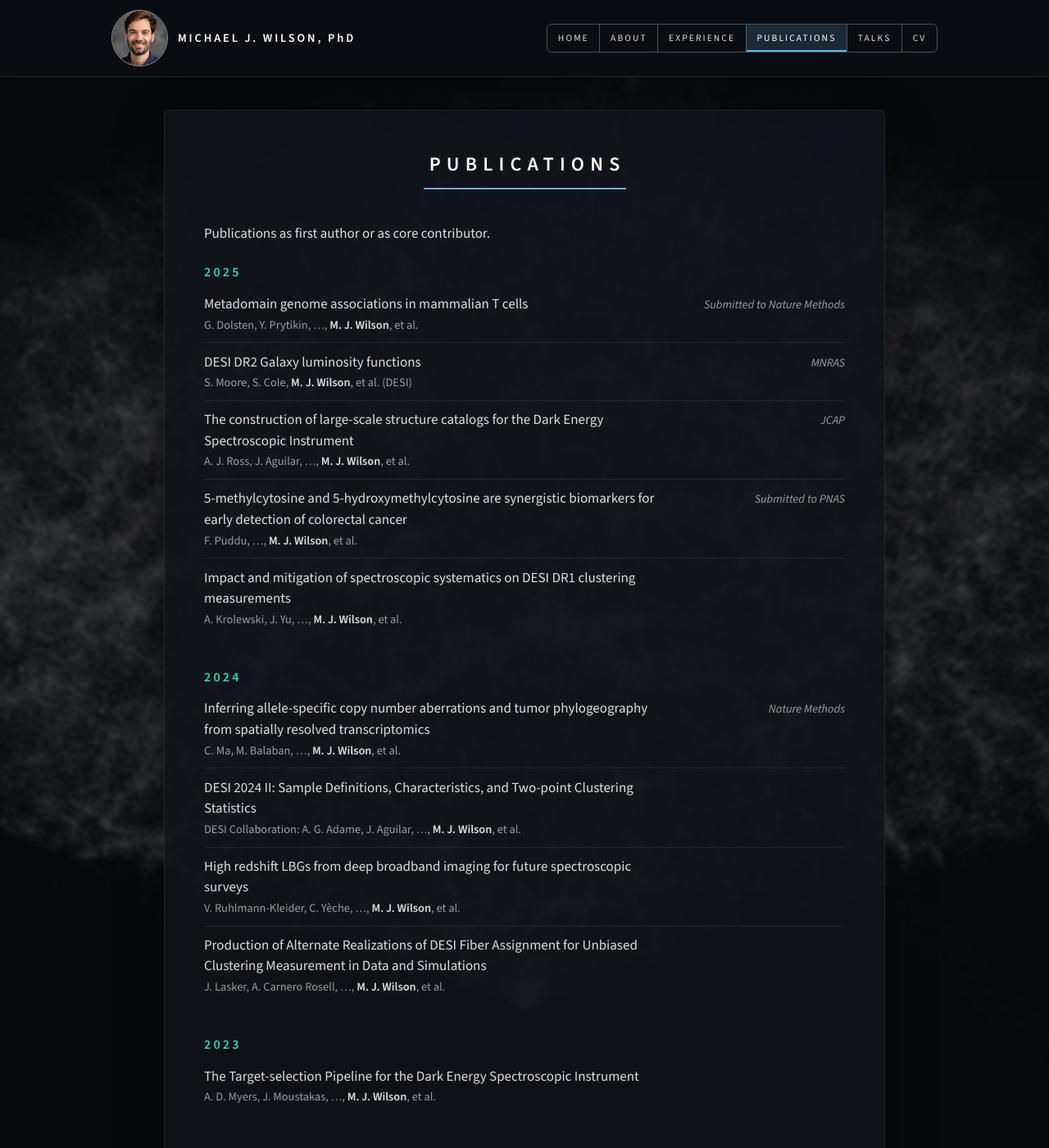
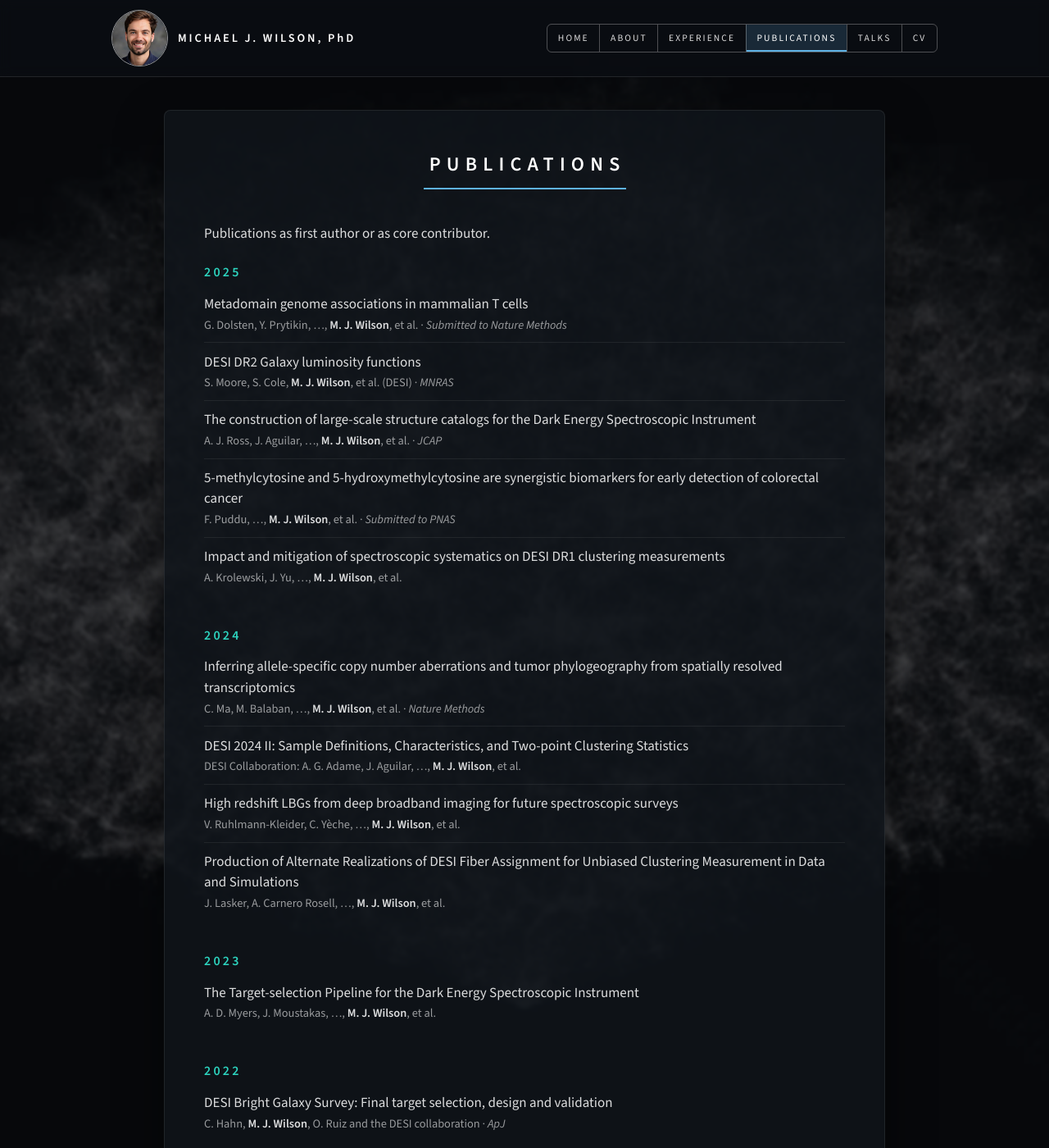
Before and after one commit to michaelJwilson/michaelJwilson.github.io, a Jekyll site: the page built from publications.md, in a window 1280 px wide and 1400 px high. Shown: the whole window at 82% size. Built offline with Jekyll 4.4.1, drawn with Linux system fonts in a browser that asks for light colours; some of the changed text lies outside the part shown.

Commit message:
Publications: journal back after the authors (revert right-hand column)
This reverts commit 3bbb75f.

Co-Authored-By: Claude Opus 5.5 <noreply@anthropic.com>
Claude-Session: https://claude.ai/code/session_01SiHqF3nmdqJf51uy6f9hsB

```diff
--- a/assets/css/site.css
+++ b/assets/css/site.css
@@ -204,14 +204,12 @@ body.inner.scene-page .backdrop { filter: brightness(.08) blur(2px); }
 
 /* Publications: grouped by year, rows like the talks tables */
 .pub-list { list-style: none; padding: 0; margin: 0; }
-.pub-list li { display: flex; gap: 1.2em; align-items: baseline; padding: .6em 0; border-bottom: 1px solid rgba(255, 255, 255, .07); }
-.pub-main { flex: 1; min-width: 0; }
+.pub-list li { padding: .6em 0; border-bottom: 1px solid rgba(255, 255, 255, .07); }
 .pub-list li:last-child { border-bottom: 0; }
 .pub-title { color: var(--text); line-height: 1.5; }
 .pub-title a { color: var(--text); }
 .pub-title a:hover { color: #fff; }
 .pub-meta { color: var(--muted); font-size: .9rem; line-height: 1.5; margin-top: .15em; }
 .pub-meta strong { color: var(--text); font-weight: 600; }
-.pub-venue { flex: none; width: 24%; color: var(--muted); font-size: .9rem; font-style: italic; text-align: right; }
-@media (max-width: 700px) { .pub-list li { display: block; } .pub-venue { width: auto; text-align: left; margin-top: .15em; } }
+.pub-venue { font-style: italic; }
 .buttons.center { text-align: center; }
--- a/publications.md
+++ b/publications.md
@@ -14,11 +14,8 @@ Publications as first author or as core contributor.
 <ul class="pub-list">
 {%- for p in pubs %}{% assign py = p.year | append: "" %}{% if py == y %}
   <li>
-    <div class="pub-main">
-      <div class="pub-title">{% if p.url %}<a href="{{ p.url }}">{{ p.title }}</a>{% else %}{{ p.title }}{% endif %}</div>
-      <div class="pub-meta">{{ p.authors | replace: "M. J. Wilson", "<strong>M. J. Wilson</strong>" }}</div>
-    </div>
-    <div class="pub-venue">{{ p.venue }}</div>
+    <div class="pub-title">{% if p.url %}<a href="{{ p.url }}">{{ p.title }}</a>{% else %}{{ p.title }}{% endif %}</div>
+    <div class="pub-meta">{{ p.authors | replace: "M. J. Wilson", "<strong>M. J. Wilson</strong>" }}{% if p.venue %} · <span class="pub-venue">{{ p.venue }}</span>{% endif %}</div>
   </li>
 {%- endif %}{% endfor %}
 </ul>
```
